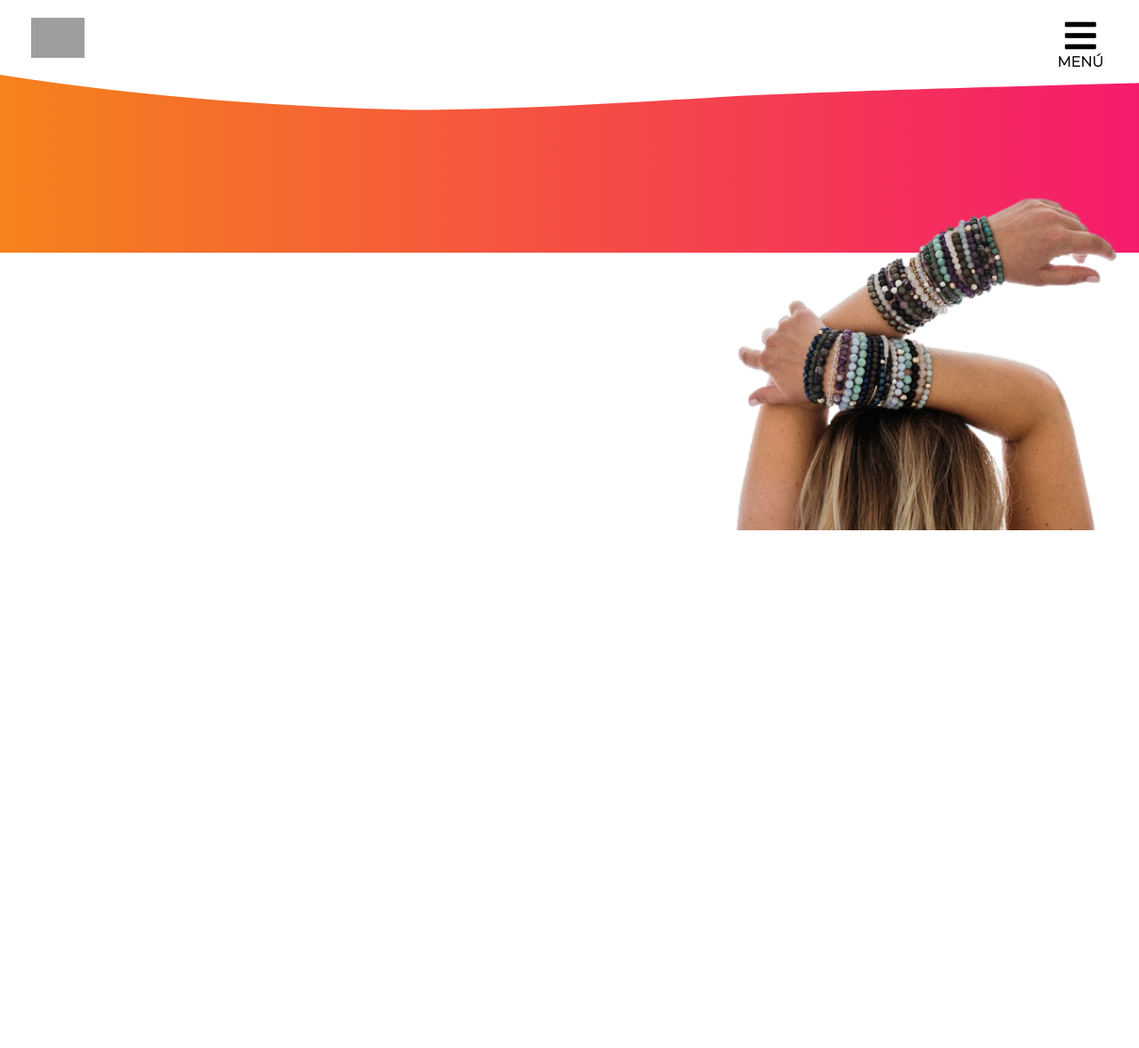
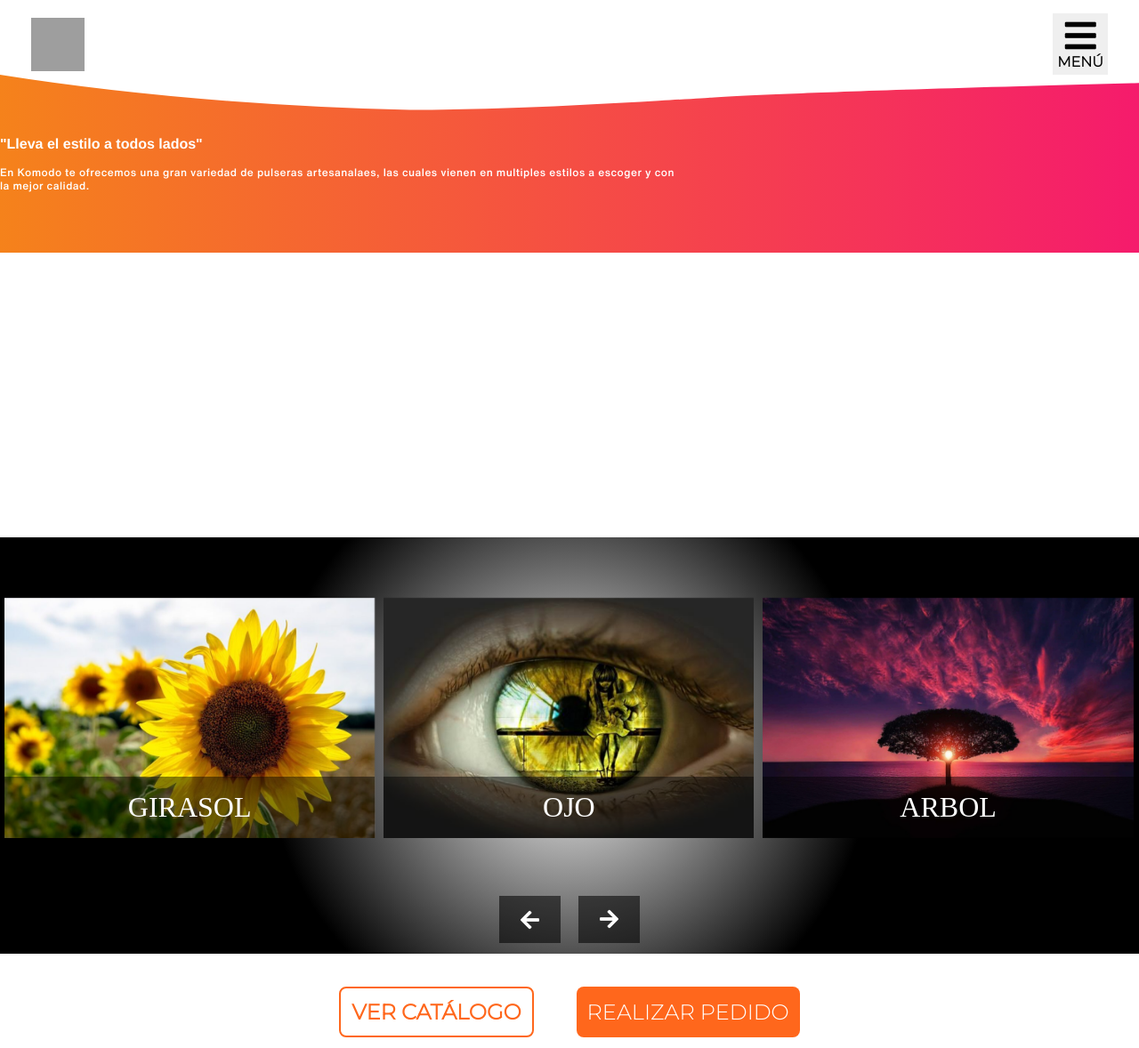
Before and after one commit to Alvaro499/komodo, a PHP site: page / in a window 1280 px wide. Shown: the whole page at 89% size. Before the commit the page ends 596 px from the top, so only its background shows below. Run offline with PHP 8.4, Linux system fonts and the light colour scheme; some libraries are stand-ins or nearby versions; grey boxes are pictures that could not be loaded.

Commit message:
Slider y botones 'Catalogo' y 'Pedido' listos

```diff
--- a/css/index.css
+++ b/css/index.css
@@ -26,7 +26,7 @@
     font-size: 1rem;
     color: #000;
     position: relative;
-    z-index: 2;
+    z-index: 10000;
 }
 
 .btn_menu_on{
@@ -83,9 +83,12 @@ ul li:hover{
 
 }
 
+
+
 /*Banner Section*/
 
 .banner{
+    margin-bottom: calc(25%);
     width: 100%;
     height: 200px;
     position: relative;
@@ -150,3 +153,230 @@ ul li:hover{
 
     }
 } */
+
+
+
+
+/* SLIDER */
+
+.slider_cont{
+    margin-bottom: calc(25%);
+    background-image: radial-gradient(circle, white, black, black);
+    /* background: #000000; */
+    animation: radial 17s linear infinite alternate;
+    width: auto;
+    margin: auto;
+    overflow: hidden;
+    position: relative;
+    padding: 0.5erm 1rem;
+
+}
+
+/* .slider_cont:before{
+    content: "";
+
+    background-image: radial-gradient(circle, white, black);
+    width: calc(100% - 25%);
+    height: 100%;
+    position: absolute;
+    top: 50%;
+    left: 50%;
+    transform: translate(-50%,-50%);
+
+    border-radius: 50%;
+    opacity: 0.5;
+} */
+
+.slider{
+    width: 199.8%;
+    height: 250px;
+    display: flex;
+    align-items: center;
+    position: relative;
+    margin-left: -33.3%;
+
+}
+
+.slider_img{
+    width: 33.3%;
+    height: 50%;
+    margin-left: 5px;
+    margin-right: 5px;
+    position: relative;
+    top: -10%;
+    -webkit-perspective: 1000;
+    -moz-perspective: 1000;
+    perspective: 1000;
+    transform-style: preserve-3d;
+}
+
+.slider_img img{
+    object-fit: cover;
+}
+
+.slider_info{
+    width: 100%;
+    color: #fff;
+    text-transform: uppercase;
+    text-align: center;
+    font-size: 1rem;
+    padding: 0.5em;
+    background: #00000075;
+    position: absolute;
+    bottom: 0;
+    left: 0;
+}
+
+.btn_slider{
+    position: absolute;
+    bottom: 0;
+    outline: none;
+    border: none;
+
+    font-size: 1.5rem;
+    padding: 0.5em 1em;
+    margin-bottom: 0.5em;
+    cursor: pointer;
+    background: #00000090;
+    color: #fff;
+    z-index: 50;
+}
+
+.btn_slider:hover{
+    background: #7F7C8250
+}
+
+.left{
+    transform: rotate(180deg);
+    right: 50%;
+    margin-right: 10px;
+}
+
+.right{
+    left: 50%;
+    margin-left: 10px;
+}
+
+.slider_cont h2{
+    font-size: 1rem;
+
+}
+
+@media (min-width: 768px){
+
+    .slider{
+        height: 450px;
+    }
+
+    .slider_img{
+        height: 60%;
+        margin-left: 5px;
+        margin-right: 5px;
+        top: -5%;
+    }
+
+    .slider_info{
+        font-size: 2rem;
+    }
+}
+
+
+@media (min-width: 1400px){
+
+    .slider_cont{
+        margin: 0 100px 100px;
+    }
+
+    .slider{
+        height: 600px;
+    }
+
+    .slider_img{
+        height: 65%;
+        margin-left: 15px;
+        margin-right: 15px;
+        top: -5%;
+    }
+
+    /* .slider_info{
+        font-size: 2rem;
+    } */
+}
+
+
+
+/* BOTONES DE PEDIDO */
+
+.btn_info_product{
+    margin-top: 25px;
+    width: 100%;
+    height: auto;
+
+    display: flex;
+    justify-content: center;
+}
+.btn_info{
+    width: auto;
+    height: auto;
+    font-size: 1rem;
+    padding: 0.5em;
+    margin: 0.5em 1em;
+    border-radius: 0.5rem;
+    cursor: pointer;
+}
+
+.catalogue{
+    background: #ffffff;
+    color: var(--main-second-color);
+    font-weight: 700;
+    border: 2px solid var(--main-second-color)
+}
+
+/* .catalogue:before{
+    content: "";
+    background: var( --main-second-color);
+    width: 100%;
+    height: 100%;
+    position: absolute;
+    left: 0;
+    margin-left: -100%;
+} */
+
+/* .catalogue:hover .catalogue:hover{
+
+} */
+
+.order{
+
+    background: var(--main-second-color);
+    color: #ffffff;
+}
+
+/* .order:before{
+    content: "";
+    background: #fff;
+    width: 100%;
+    height: 100%;
+    position: absolute;
+    left: 0;
+    margin-right: -100%;
+} */
+
+@media (min-width: 768px){
+    .btn_info{
+
+        font-size: 1.5rem;
+
+
+    }
+}
+
+
+@media (min-width: 1400px){
+    .btn_info{
+
+        font-size: 1.7rem;
+
+
+    }
+}
--- a/css/normalize.css
+++ b/css/normalize.css
@@ -15,6 +15,10 @@
     --main-info_text-color: #333333;
     --main-second-color: #FF671C;
     --main-gradient-color: linear-gradient(to right, var(--main-logo-color), var(--main-second-color), #F51B6C );
+
+    --main-element_distance_mobile: 25px;
+    --main-element_distance_tablet: 75px;
+    --main-element_distance_desktop: 125px;
 }
 
 /* Universal selector */
@@ -28,6 +32,7 @@
 
 img{
     width:100%;
+    height: 100%;
 }
 
 /* Fonts */
@@ -48,5 +53,4 @@ h1 ,p{
     text-transform: uppercase;
     outline: none;
     border: none;
-    background: none;
 }
--- a/index.html
+++ b/index.html
@@ -45,14 +45,72 @@
                     <h1>"Lleva el estilo a todos lados"</h1>
                     <p>En Komodo te ofrecemos una gran variedad de pulseras artesanalaes, las cuales vienen en multiples estilos a escoger y con la mejor calidad.</p>
                 </div>
-                <img src="assets/img/model_banner.png" alt="Imagen ilustrativa del producto" class="model_banner">
+                <!-- <img src="assets/img/model_banner.png" alt="Imagen ilustrativa del producto" class="model_banner"> -->
             </article>
+        </section>
+
+        <div class="slider_cont">
+            <div class="slider">
+                <div class="slider_img">
+                    <img src="assets/img/img1.jpg" alt="Girasol">
+					<div class="slider_info">
+						Girasol
+					</div>
+                </div>
+
+                <div class="slider_img">
+                    <img src="assets/img/img2.jpg" alt="Ojo">
+					<div class="slider_info">
+						Ojo
+					</div>
+                </div>
+
+                <div class="slider_img">
+
+                    <img src="assets/img/img3.jpg" alt="Arbol">
+					<div class="slider_info">
+						Arbol
+					</div>
+
+                </div>
+
+                <div class="slider_img">
+                    <img src="assets/img/img4.png" alt="Chica">
+					<div class="slider_info">
+						Chica
+					</div>
+                </div>
+                <div class="slider_img">
+                    <img src="assets/img/img5.jpg" alt="Auto">
+					<div class="slider_info">
+						Auto
+					</div>
+                </div>
+                <div class="slider_img">
+                    <img src="assets/img/img6.jpg" alt="Saitama">
+					<div class="slider_info">
+						Saitama
+					</div>
+                </div>
+            </div>
+
+            <button class="btn_slider right"><i class="fas fa-arrow-right"></i></button>
+            <!-- <button class="right">></button> -->
+            <button class="btn_slider left"><i class="fas fa-arrow-right"></i></button>
+            <!-- <button class="left"><</button> -->
+            <h2>Mira alguno de nuestros productos</h2>
+        </div>
+
+        <section class="btn_info_product">
+            <button class="btn btn_info catalogue">Ver Catálogo</button>
+            <button class="btn btn_info order">Realizar pedido</button>
         </section>
     </div>
 
     <script type="text/javascript" src="js/responsive_menu.js"></script>
+    <script type="text/javascript" src="js/index_slider.js"></script>
     <!-- <script type="text/javascript" src="https://cdnjs.cloudflare.com/ajax/libs/gsap/3.3.1/hsap.min.js"></script> -->
-    <script src="https://cdnjs.cloudflare.com/ajax/libs/gsap/3.7.1/gsap.min.js"></script>
+    <!-- <script src="https://cdnjs.cloudflare.com/ajax/libs/gsap/3.7.1/gsap.min.js"></script>
     <script type="text/javascript" src="https://s3-us-west-2.amazonaws.com/s.cdpn.io/16327/MorphSVGPlugin3.min.js">
 
         var tl = gsap.timeline({repeat: -1, yoyo: true});
@@ -63,7 +121,7 @@
 
 
 
-    </script>
+    </script> -->
 
 </body>
 </html
--- /dev/null
+++ b/js/index_slider.js
@@ -0,0 +1,133 @@
+"use strict";
+
+// let xy = document.querySelector(".xy");
+// 		function getPosition(){
+// 			let xy = document.querySelector(".xy");
+// 			let position = xy.getBoundingClientRect();
+// 			xy.innerHTML = "Top: " + position.top + ", Right: " + position.right + ", Bottom: " + position.bottom + ", Left: " + position.left + "<br><br>" + "Y sobre la alutra y la medida son: " + ", Width: " + position.width + ", Height: " + position.height;
+// 		}
+// 		xy.addEventListener("click", getPosition)
+
+
+		// VARIABLES
+
+		const left = document.querySelector(".left");
+
+		const right = document.querySelector(".right");
+
+		let slider = document.querySelector(".slider");
+
+		//Todas las imagenes o secciones del slider
+		let imgs = document.querySelectorAll(".slider_img");
+
+
+		//La ultima img o seccion del slider
+		let last_img = imgs[imgs.length - 1];
+
+		let first_img = imgs[0];
+
+			//Caluclar coordenadas para el incremento de los elementos
+
+			// let position = xy.getBoundingClientRect();
+			// let position_top = position.top; //cuadro rojo
+			// let position_right = position.right;
+			// let position_bottom = position.bottom;
+			// let position_left = position.left;
+			// console.log(position_left)
+
+
+
+		let array_coord = [];
+
+
+		//Escala de la imagen central
+		// for (let i = 0; i < imgs.length; i++) {
+
+		// 	array_coord.push(imgs[i].getBoundingClientRect());
+		// }
+
+		// let realRight = imgs[i].position.right - position.width
+
+		//Restar el position.right entre el width
+
+		// for (let i = 0; i < imgs.length; i++) {
+
+		// 	if ( (array_coord[i].left <= position_left && (array_coord[i].right <= position_right - position.width) ) && (array_coord[i].top == position_top && array_coord[i].bottom == position_bottom) ) {
+
+		// 		imgs[i].style.transform = "scale(1.2)";
+		// 		imgs[i].style.transition = "all 0.4s";
+
+		// 	}else{
+		// 		imgs[i].style.transform = "initial";
+		// 	}
+		// }
+
+
+		// Funciones de Avanzar y retroceder
+		slider.insertAdjacentElement("afterbegin", last_img);
+		//Queda afuera porque sino al momento de realizar Next a la izquierda de la imagen por default no habra nada
+
+
+		function Next(){
+			let new_last_image = document.querySelectorAll(".slider_img")[0];
+			//Aqui estamos obteniendo al nuevo arreglo despues de ser modificado por el "slider.insertAdjacentElement("afterbegin", last_img);" que esta fuera de esta funcion
+
+			slider.style.marginLeft = "-66.6%";
+			slider.style.transition = "margin 0.4s";
+
+			setTimeout(function(){
+
+				slider.style.transition = "none";
+				slider.insertAdjacentElement("beforeend", new_last_image);
+				slider.style.marginLeft = "-33.3%";
+
+				document.querySelectorAll(".slider_img")[2].style.transform = "scale(1.2)";
+				document.querySelectorAll(".slider_img")[2].style.zIndex = "25";
+				document.querySelectorAll(".slider_img")[2].style.transition = "all 0.5s";
+
+
+				for (let i = 0; i < document.querySelectorAll(".slider_img").length; i++) {
+					if ( i === 2) continue;
+
+					document.querySelectorAll(".slider_img")[i].style.zIndex = "initial";
+					document.querySelectorAll(".slider_img")[i].style.transform = "initial";
+					document.querySelectorAll(".slider_img")[i].style.transform = "scale(0.8)";
+					document.querySelectorAll(".slider_img")[i].style.transition = "all 0.4s";
+				}
+			}, 400)
+		}
+
+		function Prev(){
+			let new_image = document.querySelectorAll(".slider_img");
+			let new_first_image = new_image[new_image.length - 1];
+
+			slider.style.marginLeft = "0";
+			slider.style.transition = "margin 0.4s";
+
+			setTimeout(function(){
+
+				slider.style.transition = "none";
+				slider.insertAdjacentElement("afterbegin", new_first_image);
+				slider.style.marginLeft = "-33.3%";
+
+				document.querySelectorAll(".slider_img")[2].style.transform = "scale(1.2)";
+				document.querySelectorAll(".slider_img")[2].style.zIndex = "25";
+				document.querySelectorAll(".slider_img")[2].style.transition = "all 0.4s";
+
+
+				for (let i = 0; i < document.querySelectorAll(".slider_img").length; i++) {
+					if ( i === 2) continue;
+
+					document.querySelectorAll(".slider_img")[i].style.zIndex = "initial";
+					document.querySelectorAll(".slider_img")[i].style.transform = "initial";
+					document.querySelectorAll(".slider_img")[i].style.transform = "scale(0.8)";
+					document.querySelectorAll(".slider_img")[i].style.transition = "all 0.4s";
+				}
+			}, 400)
+
+		}
+
+		//EJECUCION DE FUNCIONES
+
+		right.addEventListener("click", Next);
+		left.addEventListener("click", Prev);
```
Also changed, not shown: assets/img/img1.jpg (added), assets/img/img2.jpg (added), assets/img/img3.jpg (added), assets/img/img4.png (added), assets/img/img5.jpg (added), assets/img/img6.jpg (added).
